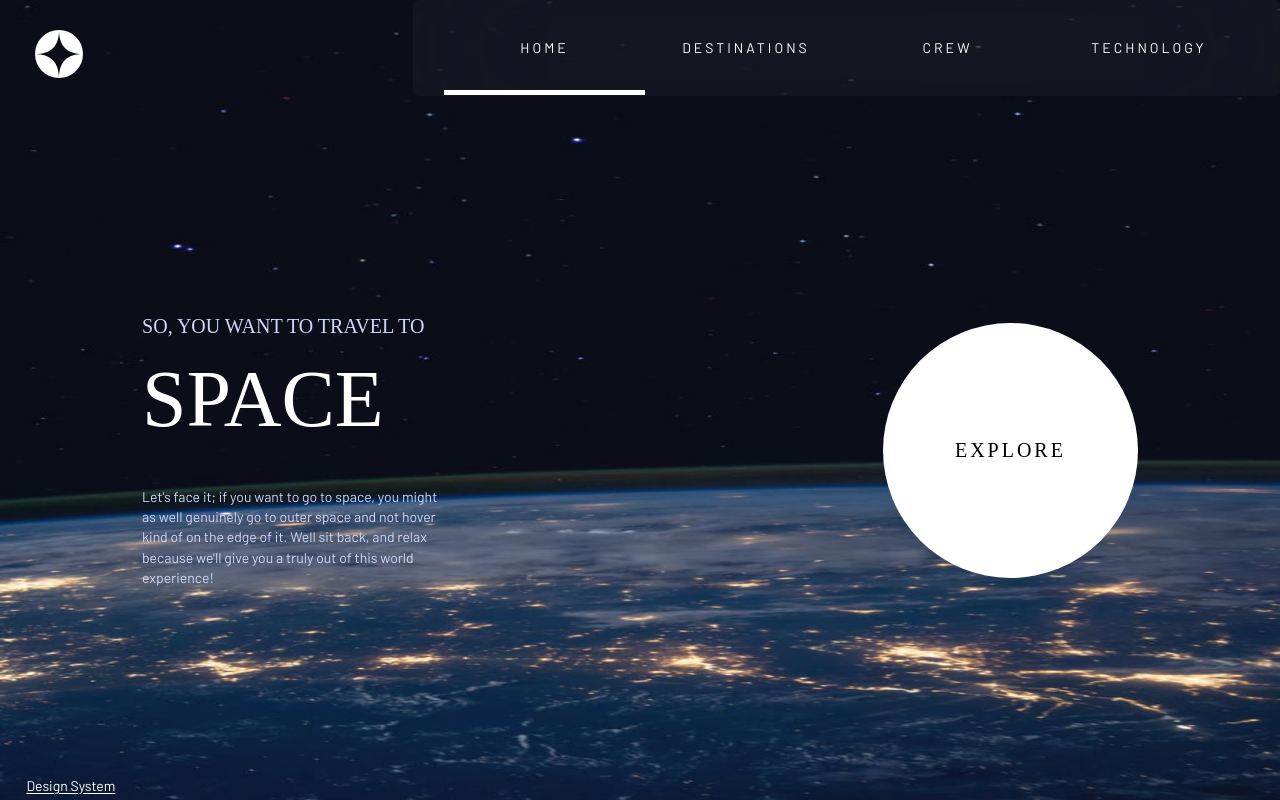
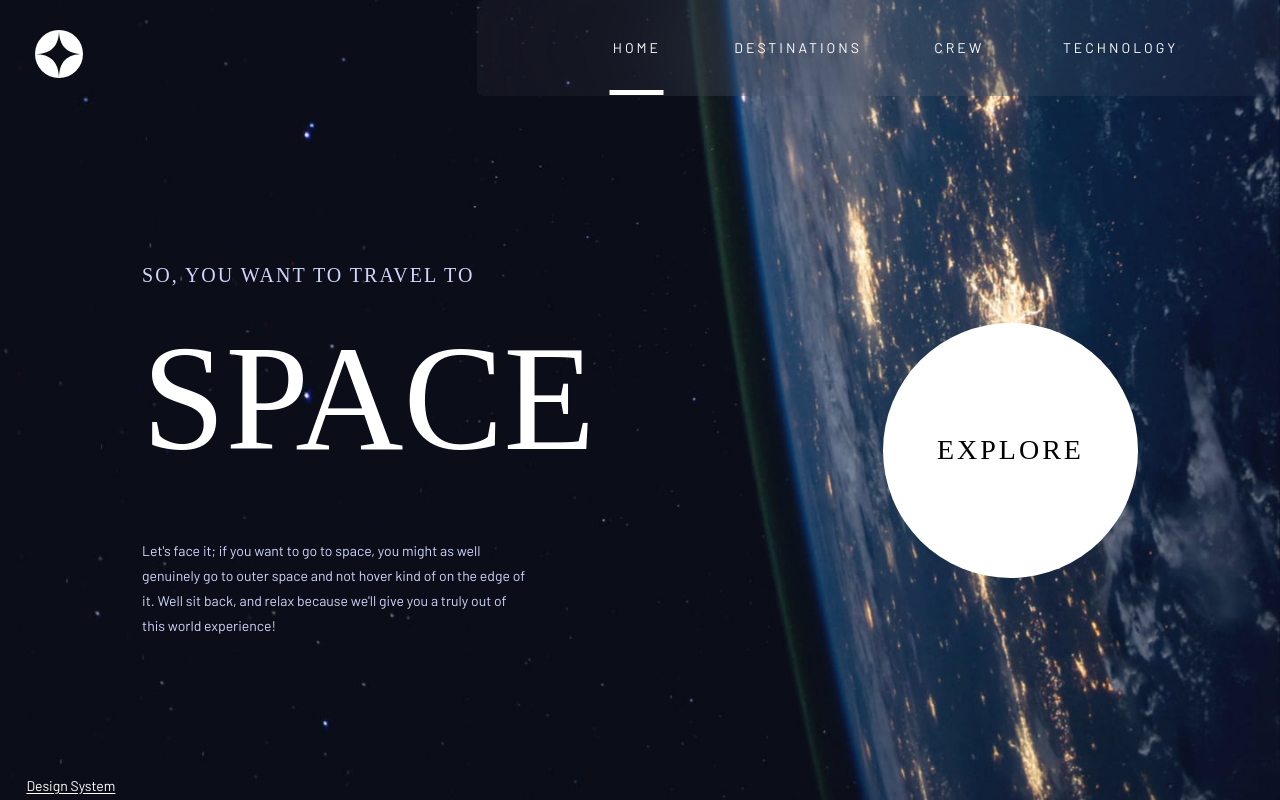
Before and after one commit to KhaledMostafa990/react-ts-space-tourism-website, a React (Create React App) app: page /home in a window 1280 px wide. Built offline with nearby package versions, Linux system fonts and the light colour scheme; a web font is replaced by a local one.

Commit message:
modify the nav indicator, passed all tests and  make all pages px-perfect

```diff
--- a/src/components/base/MainButton.tsx
+++ b/src/components/base/MainButton.tsx
@@ -4,7 +4,7 @@ export function MainButton(props: any) {
   const moreClasses = props?.classes || null;
   return (
     <button
-      className={`btn btn--main letter-spc-3 fs-500 ff-primary uppercase ${moreClasses}`}
+      className={`btn btn--main letter-spc-3 fs-600 ff-primary uppercase ${moreClasses}`}
       {...props}
     />
   );
--- a/src/components/base/MainHeader.tsx
+++ b/src/components/base/MainHeader.tsx
@@ -1,12 +1,18 @@
 import logo from '../../assets/shared/logo.svg';
 import { MainNav } from '../../components/base/MainNav';
 
+let initial = true;
 export function MainHeader() {
   const navListItems = ['./home', './destinations', './crew', './technology'];
 
   const navitemHandler = clickNavHandler('indicator-active');
-
   const menuHandler = menuClickHandler('menu-btn', 'main-nav', 'active');
+  const itemReference = (e: any) => {
+    if (initial) {
+      e.click();
+      initial = false;
+    }
+  };
 
   return (
     <header
@@ -16,7 +22,11 @@ export function MainHeader() {
         <img className={'logo'} alt={'space tourism logo'} src={logo} />
       </figure>
 
-      <MainNav items={navListItems} clickHandler={navitemHandler} />
+      <MainNav
+        items={navListItems}
+        clickHandler={navitemHandler}
+        itemRef={itemReference}
+      />
 
       <div className={'icon-wrapper'}>
         <button
@@ -47,13 +57,58 @@ function menuClickHandler(
     menu.classList.toggle(activeClass);
   };
 }
+
 function clickNavHandler(indicatorActive: string) {
   return (event: any) => {
     const targetItem = event.target.closest('li');
+    const listItems = Array.from(targetItem.parentElement);
+    const indicatorElm = targetItem.parentElement.lastElementChild;
+    const linkElm = targetItem.firstElementChild.firstElementChild;
 
-    Array.from(targetItem.parentElement).forEach((el: any) => {
+    console.log(targetItem);
+
+    const getStyleValue = (elm: any, value: string) =>
+      getComputedStyle(elm).getPropertyValue(value);
+
+    const setStyleProperty = (
+      elm: HTMLElement,
+      property: string,
+      value: string
+    ) => elm.style.setProperty(property, value);
+
+    const itemFullwidth = getStyleValue(targetItem, 'width');
+    const itemLinkwidth = getStyleValue(linkElm, 'width');
+    const rightPadding = `${
+      (parseInt(itemFullwidth) - parseInt(itemLinkwidth)) / 2
+    }px`;
+
+    listItems.forEach((el: any) => {
       el.classList.remove(indicatorActive);
     });
     targetItem.classList.add(indicatorActive);
+    indicatorElm.style.backgroundColor = 'transparent';
+
+    if (window.innerWidth > 768) {
+      setStyleProperty(
+        indicatorElm,
+        '--indicatorWidth-after',
+        `${itemLinkwidth}`
+      );
+      setStyleProperty(
+        indicatorElm,
+        '--indicatorWidth-after-desktop',
+        `${itemLinkwidth}`
+      );
+      setStyleProperty(
+        indicatorElm,
+        '--indicatorPadding-after',
+        `${rightPadding}`
+      );
+      setStyleProperty(
+        indicatorElm,
+        '--indicatorPadding-after-desktop',
+        `${rightPadding}`
+      );
+    }
   };
 }
--- a/src/components/base/MainNav.tsx
+++ b/src/components/base/MainNav.tsx
@@ -5,9 +5,11 @@ import { NumberedTitle } from './NumberedTitle';
 export function MainNav({
   items,
   clickHandler,
+  itemRef,
 }: {
   items: string[];
   clickHandler?: any;
+  itemRef?: any;
 }) {
   const { pathname } = useLocation();
 
@@ -21,7 +23,7 @@ export function MainNav({
     <nav
       id='main-nav'
       style={{ '--base-sizing': '1.5rem' } as React.CSSProperties}
-      className={`main-nav pl-2 md-pl-0 pt-8 md-pt-0 md-flex md-justify-center ${
+      className={`main-nav pl-2 md-pl-0 pt-8 md-pt-0 md-flex md-justify-center xl-pr-3 ${
         items[0] === 'active' && 'main-nav-example'
       }`}
     >
@@ -34,6 +36,7 @@ export function MainNav({
             ${activeExample(item)}
             ${currentActivePath(item)}`}
             onClick={clickHandler}
+            ref={pathname === item.slice(1) ? itemRef : null}
           >
             <Link
               to={item[0] === '.' ? `${item}` : ''}
--- a/src/components/pages/Home.module.scss
+++ b/src/components/pages/Home.module.scss
@@ -19,17 +19,21 @@
   @include md {
     background-image: url('../../assets/home/background-home-tablet.jpg');
     background-position-y: 80%;
+
+    p {
+      max-inline-size: 49ch;
+    }
   }
 
   @include lg {
     padding-inline: 11.1vw;
+    background-image: url('../../assets/home/background-home-desktop.jpg');
   }
 
   @include xl {
-    background-image: url('../../assets/home/background-home-desktop.jpg');
     button {
       position: relative;
-      top: 10rem;
+      top: 8rem;
     }
   }
 }
--- a/src/components/pages/Home.tsx
+++ b/src/components/pages/Home.tsx
@@ -5,18 +5,19 @@ import styles from './Home.module.scss';
 
 export default function Home() {
   const { pathname } = useLocation();
+
   return (
     <main
       style={{ '--base-sizing': '2rem' } as React.CSSProperties}
       className={`${styles['homepage']} flex-col gap-5 justify-center lg-align-center lg-justify-between lg-flex-row pt-5`}
     >
       <section
-        className={`flex-col gap-3 lg-gap-3 align-center lg-align-start `}
+        className={`flex-col gap-3 md-gap-1 lg-gap-3 align-center lg-align-start `}
       >
         <h1
           className={`uppercase text-center lg-text-start ff-primary fw-400 text-primary-100`}
         >
-          <span className={`block fs-500 text-secondary-100`}>
+          <span className={`block fs-500 text-secondary-100 letter-spc-2`}>
             so, you want to travel to
           </span>
           <span className={`block fs-900`}>space</span>
@@ -31,7 +32,9 @@ export default function Home() {
       </section>
 
       <section className='btn-wrapper flex justify-center'>
-        <MainButton>explore</MainButton>
+        <Link to={'/destinations'}>
+          <MainButton>explore</MainButton>
+        </Link>
       </section>
 
       {pathname === '/home' && (
--- a/src/components/pages/innerPages/InnerPageContent.module.scss
+++ b/src/components/pages/innerPages/InnerPageContent.module.scss
@@ -47,8 +47,8 @@
     }
 
     &__tab-description {
-      max-inline-size: 39ch;
-      height: 10rem;
+      max-inline-size: 41ch;
+      height: 12rem;
 
       @include xs {
         max-inline-size: 50ch;
--- a/src/sass/_base.scss
+++ b/src/sass/_base.scss
@@ -55,7 +55,9 @@ li {
 a {
   text-decoration: none;
 }
-
+p {
+  line-height: 1.799;
+}
 button,
 a {
   cursor: pointer;
--- a/src/sass/_components.scss
+++ b/src/sass/_components.scss
@@ -11,11 +11,11 @@
     &::before {
       content: '';
       background-color: map-get($all_colors, primary, 100);
-      width: calc((350px * 100%) / 1440px);
+      width: calc((420px * 100%) / 1440px);
       height: 0.2rem;
 
       position: absolute;
-      left: 12.5%;
+      left: 10.5%;
       opacity: 0.25;
       z-index: 999;
       border-radius: 1rem;
@@ -134,6 +134,11 @@
       right: 0;
     }
   }
+
+  @include lg {
+    width: calc(var(--main-nav-width) - 5%);
+  }
+
   @include xl {
     &:not(&-example) {
       top: 4rem;
@@ -152,12 +157,23 @@
       width: var(--main-navlist-width);
       height: 100%;
     }
+    @include lg {
+      width: calc(var(--main-navlist-width) * 0.8);
+    }
   }
 
   // nav item
   &__item {
     // Show the indicator behaviour on active/hover states
     @include indicatorForVerticalNavitem;
+
+    &::before {
+      content: '';
+      transition: all calc(var(--base-transition-duration) * 1.5);
+      background-color: map-get($all_colors, primary, 400);
+      position: absolute;
+      opacity: 0;
+    }
 
     @include md {
       height: 100%;
@@ -207,14 +223,15 @@
   &--main-nav {
     // indicator item positions
     @include indicatorVerticallyPosition;
+    transition: var(--base-transition-duration);
 
     @include md {
       @include indicatorHorizontallyPosition;
+      top: 9rem;
     }
 
     // indicator before & after element
-    &::after,
-    &::before {
+    &::after {
       content: '';
       @include indicatorVerticallyPosition;
       position: absolute;
@@ -223,7 +240,6 @@
 
       @include md {
         @include indicatorHorizontallyPosition;
-        top: 9rem;
       }
     }
   }
@@ -256,8 +272,10 @@
     background-color: map-get($all_colors, primary, 100);
   }
 
-  &:hover {
-    background-color: map-get($all_colors, primary, 200);
+  &:not(&.active) {
+    &:hover {
+      background-color: map-get($all_colors, primary, 200);
+    }
   }
 }
 
--- a/src/sass/_mixins.scss
+++ b/src/sass/_mixins.scss
@@ -31,12 +31,17 @@ $indicator-hover: map-get($all_colors, primary, 400);
 
 /**= For each num of Horizontally/Vertcally items Handling Active & Hover effects**/
 
-@mixin indicator-active-state($size, $direction, $i) {
+@mixin indicator-active-state($size, $direction, $i, $mainElm) {
   opacity: 1;
   background-color: $indicator-active;
   @if $i == 1 {
     @if $direction == 'X' {
+      @if $mainElm == 'main' {
         transform: translateX(0);
+      }
+      @if $mainElm == 'after' {
+        transform: translateX($size);
+      }
     } @else {
       transform: translateY(0);
     }
@@ -44,40 +49,101 @@ $indicator-hover: map-get($all_colors, primary, 400);
 
   @if $i != 1 {
     @if $direction == 'X' {
+      @if $mainElm == 'main' {
         transform: translateX(calc($size * (#{$i} - 1)));
+      }
+      @if $mainElm == 'after' {
+        transform: translateX($size);
+      }
     } @else {
       transform: translateY(calc($size * (#{$i} - 1)));
     }
   }
 }
 
-@mixin indicator-hover-state($size, $direction, $i) {
-  @include indicator-active-state($size, $direction, $i);
+@mixin indicator-hover-state($size, $direction, $i, $mainElm) {
+  @include indicator-active-state($size, $direction, $i, $mainElm);
   background-color: $indicator-hover;
 }
 
 // For main & secondary nav
 
+@mixin indicatorForVerticalNavitem {
+  @for $i from 1 through 4 {
+    &:nth-child(#{$i}).indicator-active ~ .indicator--main-nav::after {
+      @include indicator-active-state(var(--indicatorHeight), 'Y', $i, 'main');
+    }
+
+    &:nth-child(#{$i}):hover ~ .indicator--main-nav::before {
+      @include indicator-hover-state(var(--indicatorHeight), 'Y', $i, 'main');
+    }
+
+    &:nth-child(#{$i}) {
+      position: relative;
+
+      &::before {
+        top: 0;
+        right: 0;
+        height: var(--indicatorHeight);
+        width: 0.5rem;
+      }
+      &:not(&.indicator-active) {
+        &:hover::before {
+          opacity: 1;
+        }
+      }
+    }
+  }
+}
 @mixin indicatorForHorizontalNavitem {
   @for $i from 1 through 4 {
     &:nth-child(#{$i}).indicator-active ~ .indicator--main-nav::after {
-      @include indicator-active-state(var(--indicatorWidth), 'X', $i);
+      @include indicator-active-state(
+        var(--indicatorPadding-after),
+        'X',
+        $i,
+        'after'
+      );
     }
 
-    &:nth-child(#{$i}):hover ~ .indicator--main-nav::before {
-      @include indicator-hover-state(var(--indicatorWidth), 'X', $i);
+    &:nth-child(#{$i}).indicator-active ~ .indicator--main-nav {
+      @include indicator-active-state(var(--indicatorWidth), 'X', $i, 'main');
+    }
+
+    &:nth-child(#{$i}) {
+      position: relative;
+
+      &::before {
+        width: 100%;
+        height: 0.5rem;
+        top: unset;
+        bottom: 0;
+      }
+      &:not(&.indicator-active) {
+        &:hover::before {
+          opacity: 1;
         }
       }
     }
 
-@mixin indicatorForVerticalNavitem {
-  @for $i from 1 through 4 {
+    @include lg {
       &:nth-child(#{$i}).indicator-active ~ .indicator--main-nav::after {
-      @include indicator-active-state(var(--indicatorHeight), 'Y', $i);
+        @include indicator-active-state(
+          var(--indicatorPadding-after-desktop),
+          'X',
+          $i,
+          'after'
+        );
       }
 
-    &:nth-child(#{$i}):hover ~ .indicator--main-nav::before {
-      @include indicator-hover-state(var(--indicatorHeight), 'Y', $i);
+      &:nth-child(#{$i}).indicator-active ~ .indicator--main-nav {
+        @include indicator-active-state(
+          var(--indicatorWidth-desktop),
+          'X',
+          $i,
+          'main'
+        );
+      }
     }
   }
 }
@@ -88,7 +154,8 @@ $indicator-hover: map-get($all_colors, primary, 400);
       @include indicator-active-state(
         calc(var(--indicator-width-second-nav) + 3px),
         'X',
-        $i
+        $i,
+        'main'
       );
     }
 
@@ -96,7 +163,8 @@ $indicator-hover: map-get($all_colors, primary, 400);
       @include indicator-hover-state(
         calc(var(--indicator-width-second-nav) + 3px),
         'X',
-        $i
+        $i,
+        'main'
       );
     }
   }
@@ -114,7 +182,10 @@ $indicator-hover: map-get($all_colors, primary, 400);
   left: 0;
   right: unset;
   height: 0.5rem;
-  width: var(--indicatorWidth);
+  width: var(--indicatorWidth-after);
+  @include lg {
+    width: var(--indicatorWidth-after-desktop);
+  }
 }
 
 @mixin indicatorSeceondNavPosition {
--- a/src/sass/_variables.scss
+++ b/src/sass/_variables.scss
@@ -11,15 +11,19 @@
 
   --main-nav-width: 67.7vw;
   --main-nav-height: 100vh;
-
   --main-navlist-width: calc(var(--main-nav-width) * 0.93);
   --main-navlist-height: calc(var(--main-nav-height) * 0.2);
 
   --indicatorHeight: calc((var(--main-navlist-height)) / 4);
   --indicatorWidth: calc((var(--main-navlist-width)) / 4);
+  --indicatorWidth-after: var(--indicatorWidth);
+  --indicatorPadding-after: 0;
+
+  --indicatorWidth-desktop: calc(var(--main-navlist-width) * 0.8 / 4);
+  --indicatorWidth-after-desktop: var(--indicatorWidth-desktop);
+  --indicatorPadding-after-desktop: 0;
 
   --secondary-navlist-width: 285px;
-
   --indicator-width-second-nav: calc(var(--secondary-navlist-width) / 4);
   --indicator-width-second-nav-desktop: calc(
     var(--secondary-navlist-width-desktop) / 4
@@ -64,12 +68,11 @@ $all_colors: (
 // ===============> Fonts                        */
 
 $font_size_map: (
-  // Headings (will increase at bigger sizes)
-  fs-900:
-    (
-      xs: 15rem - 7rem,
-      xl: 15rem,
-    ),
+  fs-900: (
+    xs: 15rem - 7rem,
+    md: 15rem,
+    xl: 15rem,
+  ),
   fs-800: (
     xs: 10rem - 4.4rem,
     md: 10rem - 2rem,
@@ -100,7 +103,7 @@ $font_size_map: (
   ),
   fs-200: (
     xs: 1.4rem,
-  )
+  ),
 );
 
 $font_weight_map: (
```
Also changed, not shown: src/components/pages/innerPages/InnerPageContent.tsx (+6 -5 lines), 1 other file (tests, documents, lock files or other folders). Lines whose indentation alone changed are shown as unchanged.
